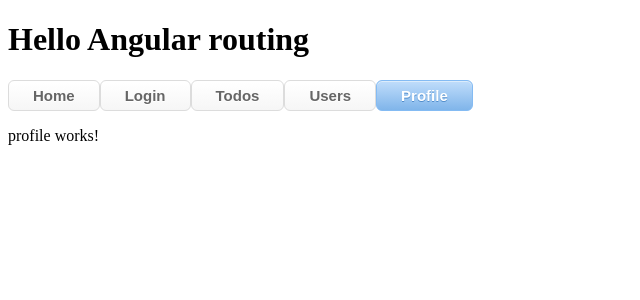
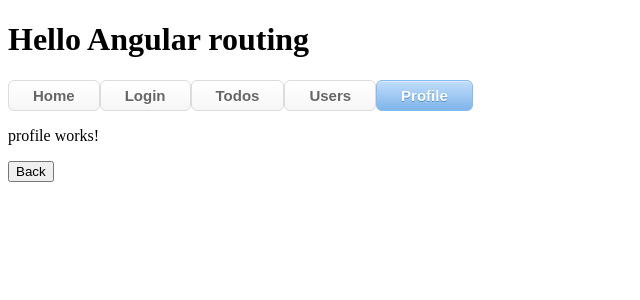
Before and after one commit to quakerlegend1/todolist-ang, an Angular app: page /profile/1 in a window 1280 px wide. Shown: the top 300 px of the page, without its empty margins (0-640 px from the left). Built offline with nearby package versions, Linux system fonts and the light colour scheme; no server answers.

Commit message:
software navigation routerlink

```diff
--- a/src/app/components/profile/profile.component.html
+++ b/src/app/components/profile/profile.component.html
@@ -1,2 +1,3 @@
 <p>profile works!</p>
 <h1 *ngIf="profile$ | async as profile">{{ profile.fullName }}</h1>
+<button (click)="backToUsersHandler()">Back</button>
--- a/src/app/components/profile/profile.component.ts
+++ b/src/app/components/profile/profile.component.ts
@@ -1,5 +1,5 @@
 import { Component, OnInit } from '@angular/core'
-import { ActivatedRoute } from '@angular/router'
+import { ActivatedRoute, Router } from '@angular/router'
 import { ProfileResponse, ProfileService } from 'src/app/components/services/profile.service'
 import { Observable } from 'rxjs'
 
@@ -10,10 +10,18 @@
 })
 export class ProfileComponent implements OnInit {
   profile$!: Observable<ProfileResponse>
-  constructor(private route: ActivatedRoute, private profileService: ProfileService) {}
+  constructor(
+    private route: ActivatedRoute,
+    private profileService: ProfileService,
+    private router: Router
+  ) {}
 
   ngOnInit(): void {
     const userId = Number(this.route.snapshot.paramMap.get('userId'))
     this.profile$ = this.profileService.getProfile(userId)
   }
+
+  backToUsersHandler() {
+    this.router.navigate(['/users'])
+  }
 }
```
